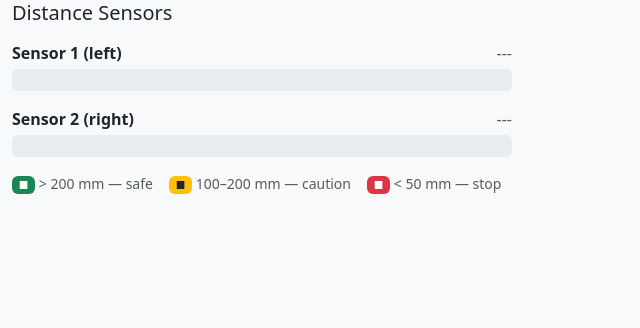
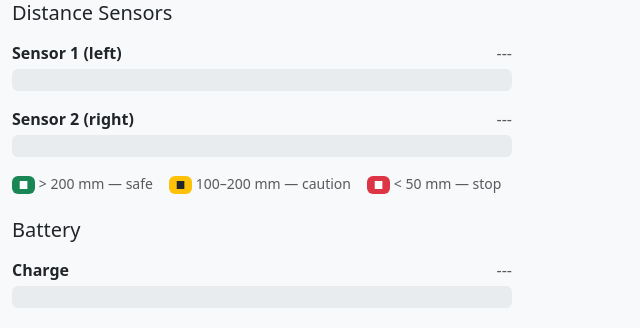
Before and after one commit to callmerichie/Pathfinder_ROV, a Flask app: page / in a window 1280 px wide; the page is wider, and only the part inside the window is pictured. Shown: the part 551-879 px from the top of that part, without its empty margins (0-640 px from the left). Before the commit the page ends 745 px from the top of that part, so only its background shows below. Run offline with Flask 3, Linux system fonts and the light colour scheme; data that the repository does not hold is empty; some libraries are stand-ins or nearby versions.

Commit message:
Battery & tracking feature

```diff
--- a/Pi/testing/v2/app.py
+++ b/Pi/testing/v2/app.py
@@ -5,7 +5,7 @@ import logging
 def create_app(camera_stream, list_objects, object_tracked, keys, keys_lock):
     app = Flask(__name__)
     app.config['SECRET_KEY'] = 'secret'
-    socketio = SocketIO(app)
+    socketio = SocketIO(app, async_mode='threading', cors_allowed_origins='*')
 
     log = logging.getLogger('werkzeug')
     log.setLevel(logging.ERROR)
--- a/Pi/testing/v2/camera.py
+++ b/Pi/testing/v2/camera.py
@@ -38,10 +38,11 @@ class CameraStream:
     Inference FPS and stream FPS are fully decoupled.
     """
 
-    def __init__(self, picam2, model, list_objects):
+    def __init__(self, picam2, model, list_objects, object_tracked):
         self._picam2 = picam2
         self._model = model
         self._list_objects = list_objects
+        self._object_tracked = object_tracked
 
         self._latest_raw = None
         self._raw_lock = threading.Lock()
@@ -104,20 +105,36 @@ class CameraStream:
                 names = self._names
                 fps = self._fps
 
+            tracking_enabled = self._object_tracked["enabled"]
+            tracked_id = self._object_tracked["object_id"] if tracking_enabled else None
+
             # Draw last-known boxes scaled back to stream resolution
             if boxes is not None:
                 for box in boxes:
                     if box.id is None:
                         continue
+
+                    box_id = int(box.id[0])
+
+                    if tracking_enabled and box_id != tracked_id:
+                        continue
+
                     x1, y1, x2, y2 = box.xyxy[0].tolist()
                     x1, x2 = int(x1 * _SCALE_X), int(x2 * _SCALE_X)
                     y1, y2 = int(y1 * _SCALE_Y), int(y2 * _SCALE_Y)
 
                     class_id = int(box.cls[0])
                     label = f"{names[class_id]} {float(box.conf[0]):.2f}"
-                    cv2.rectangle(frame, (x1, y1), (x2, y2), (0, 255, 0), 2)
+
+                    if tracking_enabled:
+                        color = (0, 0, 255)
+                        label = f"TRACKING: {label}"
+                    else:
+                        color = (0, 255, 0)
+
+                    cv2.rectangle(frame, (x1, y1), (x2, y2), color, 2)
                     cv2.putText(frame, label, (x1, max(y1 - 10, 0)),
-                                font, 0.5, (0, 255, 0), 2)
+                                font, 0.5, color, 2)
 
             text = f'FPS: {fps:.1f}'
             text_size = cv2.getTextSize(text, font, 1, 2)[0]
--- a/Pi/testing/v2/main.py
+++ b/Pi/testing/v2/main.py
@@ -2,6 +2,7 @@ import threading
 
 from camera import init_camera, load_model, CameraStream
 from arduino import init_arduino, driving_rov
+from battery import battery_task
 from app import create_app
 
 
@@ -18,7 +19,7 @@ model   = load_model()
 arduino = init_arduino()
 
 # --- Camera stream (starts inference thread immediately) ---
-camera_stream = CameraStream(picam2, model, list_objects)
+camera_stream = CameraStream(picam2, model, list_objects, object_tracked)
 
 # --- App init ---
 app, socketio = create_app(camera_stream, list_objects, object_tracked, keys, keys_lock)
@@ -26,4 +27,5 @@ app, socketio = create_app(camera_stream, list_objects, object_tracked, keys, ke
 
 if __name__ == "__main__":
     socketio.start_background_task(driving_rov, arduino, keys, keys_lock, socketio, sensor_distances)
+    socketio.start_background_task(battery_task, socketio)
     socketio.run(app, host="0.0.0.0", port=5000, debug=True, use_reloader=False)
--- a/Pi/testing/v2/static/main.js
+++ b/Pi/testing/v2/static/main.js
@@ -94,6 +94,42 @@ function updateSensorBar(id, value) {
 }
 
 
+// ── Battery ───────────────────────────────────────────────────────────────────
+
+socket.on("battery_update", (data) => {
+  const bar     = document.getElementById("battery-bar");
+  const text    = document.getElementById("battery-text");
+  const voltage = document.getElementById("battery-voltage");
+
+  if (data.percent === null) {
+    text.textContent    = "N/A";
+    text.className      = "sensor-value text-muted";
+    bar.style.width     = "0%";
+    bar.className       = "progress-bar bg-secondary";
+    voltage.textContent = "";
+    return;
+  }
+
+  const pct = Math.min(data.percent, 100);
+  bar.style.width  = `${pct}%`;
+  text.textContent = `${pct}%`;
+  text.className   = "sensor-value fw-bold";
+
+  if (pct <= 20) {
+    bar.className  = "progress-bar bg-danger";
+    text.className += " text-danger";
+  } else if (pct <= 50) {
+    bar.className  = "progress-bar bg-warning";
+    text.className += " text-warning";
+  } else {
+    bar.className  = "progress-bar bg-success";
+    text.className += " text-success";
+  }
+
+  voltage.textContent = data.voltage !== null ? `${data.voltage} V` : "";
+});
+
+
 // ── Object detection table ────────────────────────────────────────────────────
 
 async function getObjects() {
@@ -116,8 +152,11 @@ function renderObjects(objects_list) {
 
   for (let i = 0; i < objects_list.objects.length; i++) {
     const obj = objects_list.objects[i];
+    const isTracked = objectTracked && obj.object_id === objectDetails[0];
+    const rowClass  = objectTracked ? (isTracked ? "table-warning" : "opacity-50") : "";
+
     tbody.innerHTML +=
-      `<tr>
+      `<tr class="${rowClass}">
         <td>${objects_list.fps !== null ? parseFloat(objects_list.fps).toFixed(1) : "---"}</td>
         <td>${obj.object_id ?? ""}</td>
         <td>${obj.class_id}</td>
@@ -125,6 +164,7 @@ function renderObjects(objects_list) {
         <td>${parseFloat(obj.confidence).toFixed(2)}</td>
         <td>
           <button class="btn btn-warning btn-sm"
+              ${objectTracked ? "disabled" : ""}
               onclick='trackObjectROV(${JSON.stringify(obj.object_id)}, ${JSON.stringify(obj.class_name)})'>
             Track
           </button>
--- a/Pi/testing/v2/templates/index.html
+++ b/Pi/testing/v2/templates/index.html
@@ -124,6 +124,20 @@
             </div>
         </div>
 
+        <!-- Battery -->
+        <div id="battery_panel" class="mt-4" style="max-width: 500px;">
+            <h5 class="mb-3">Battery</h5>
+            <div class="d-flex justify-content-between mb-1">
+                <span class="sensor-label">Charge</span>
+                <span class="sensor-value text-muted" id="battery-text">---</span>
+            </div>
+            <div class="progress mb-1" style="height: 22px;">
+                <div id="battery-bar" class="progress-bar bg-secondary"
+                     role="progressbar" style="width: 0%"></div>
+            </div>
+            <div class="small text-muted" id="battery-voltage"></div>
+        </div>
+
         <script src="https://cdnjs.cloudflare.com/ajax/libs/socket.io/4.0.1/socket.io.js"></script>
         <script src="{{ url_for('static', filename='main.js') }}"></script>
     </body>
```
Also changed, not shown: Pi/testing/v2/arduino.py (+10 -3 lines).
